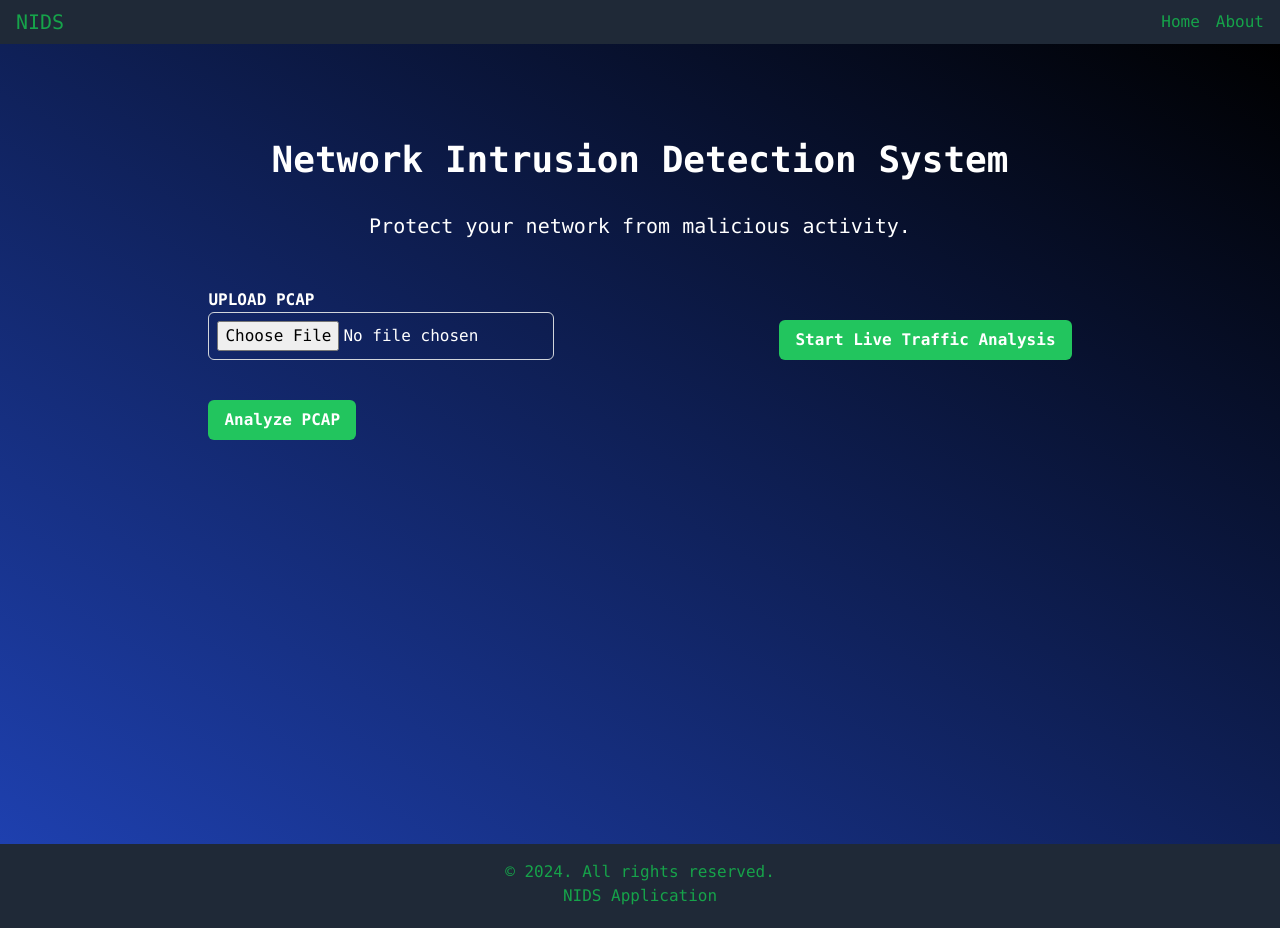
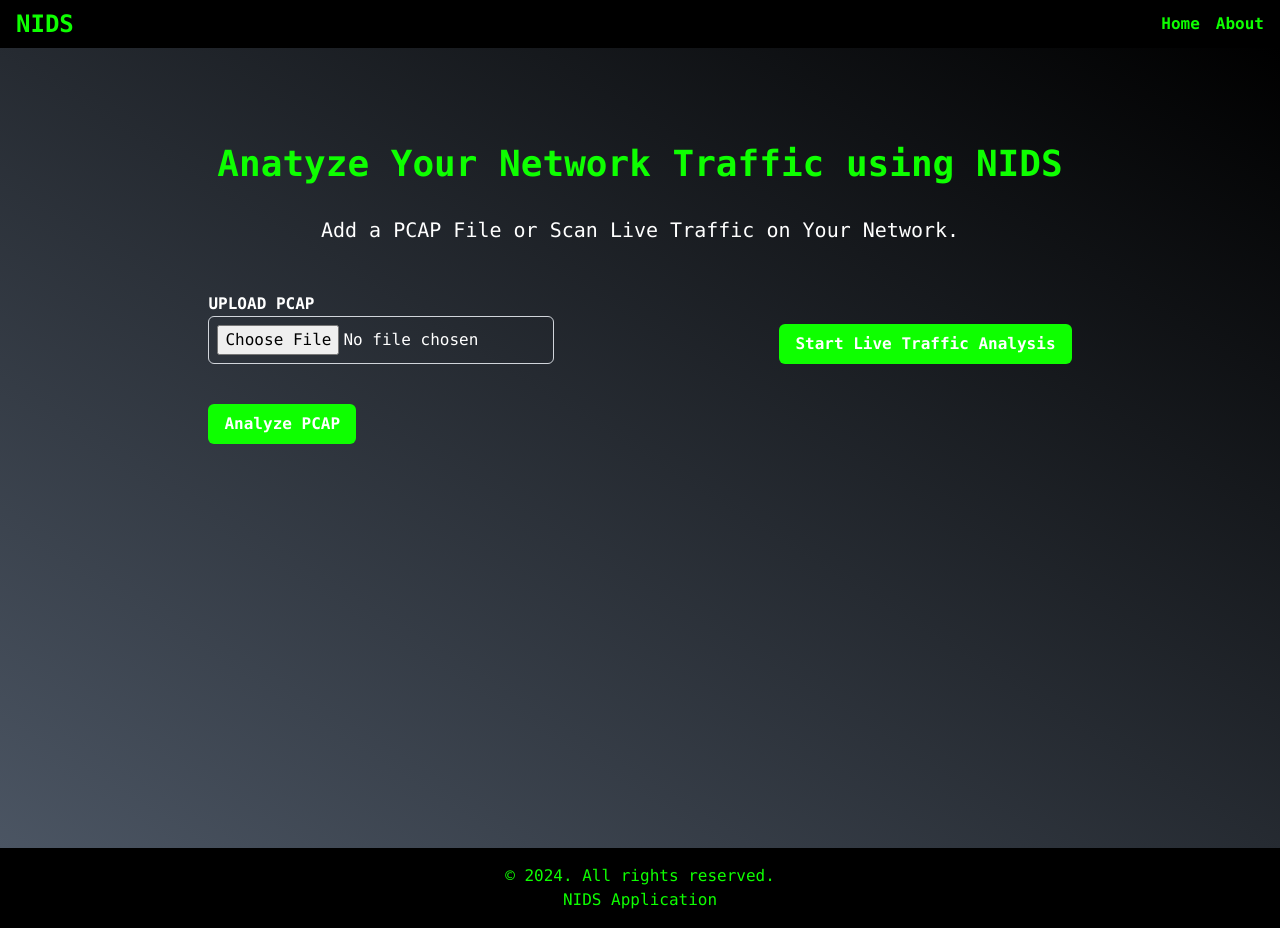
Before and after one commit to Network-Intrusion-Detection-System-BE/NIDS, a Django app: page /scanNetwork/ in a window 1280 px wide. Before the commit the page ends 905 px from the top, so only its background shows below. Run offline with Django 5.2, Linux system fonts and the light colour scheme; parts of the project's set-up code (start-up, migrations or seed data) failed here and were passed over; some libraries are stand-ins or nearby versions.

Commit message:
Made UI Changes

```diff
--- a/NIDS/NIDSApp/templates/NIDSApp/scan.html
+++ b/NIDS/NIDSApp/templates/NIDSApp/scan.html
@@ -4,13 +4,13 @@
 Scan Packets
 {% endblock title %}
 {% block content %}
-    <div class="bg-gradient-to-bl from-black to-blue-800 min-h-screen text-white p-24">
+    <div class="bg-gradient-to-bl from-black to-gray-600 min-h-screen text-white p-24 my-auto mx-auto">
     <div class="flex flex-col justify-center items-center text-white">
-      <p class="text-4xl font-bold text-center mb-8">
-        Network Intrusion Detection System
+      <p class="text-4xl text-[#0eff00] font-bold text-center mb-8">
+        Anatyze Your Network Traffic using NIDS
       </p>
       <p class="text-xl text-white text-center mb-12">
-        Protect your network from malicious activity.
+        Add a PCAP File or Scan Live Traffic on Your Network.
       </p>
     </div>
     <!-- Bottom Part -->
@@ -36,7 +36,7 @@ Scan Packets
             </div>
             <button
               type="submit"
-              class="disabled:opacity-50 bg-green-500 hover:bg-green-600 text-white font-bold py-2 px-4 rounded-md focus:outline-none focus:ring-2 focus:ring-offset-2 focus:ring-blue-700 disabled:cursor-not-allowed"
+              class="disabled:opacity-50 bg-[#0eff00] hover:bg-[#1fc600] text-white font-bold py-2 px-4 rounded-md focus:outline-none focus:ring-2 focus:ring-offset-2 focus:ring-blue-700 disabled:cursor-not-allowed"
             >
               Analyze PCAP
             </button>
@@ -46,7 +46,7 @@ Scan Packets
       <form method="get" action="{% url 'scanLiveTraffic' %}">
         <div class="mt-8 text-center">
           <button
-            class="bg-green-500 hover:bg-green-600 text-white font-bold py-2 px-4 rounded-md focus:outline-none focus:ring-2 focus:offset-2 focus:ring-green-700"
+            class="bg-[#0eff00] hover:bg-[#1fc600] text-white font-bold py-2 px-4 rounded-md focus:outline-none focus:ring-2 focus:offset-2 focus:ring-green-700"
             type="submit"
           >
             Start Live Traffic Analysis
--- a/NIDS/NIDSApp/views.py
+++ b/NIDS/NIDSApp/views.py
@@ -142,6 +142,7 @@ def scanAttacks(file_name):
                 else:
                     src_bytes = 0
                     dst_bytes = 0
+
             # 9. Urgent: Only for TCP packets
                 if 'TCP' in packet:
                     urgent = int(packet.tcp.urgent_pointer)
@@ -219,7 +220,7 @@ def scanAttacks(file_name):
                         break
             except AttributeError as e:
                 pass
-        # print(result_array)
+        # print(len(result_array))
         return result_array
 
 def home(request):
@@ -256,7 +257,7 @@ def scanPCAP(request):
 def scanLiveTraffic(request):
     asyncio.set_event_loop(loop)
     capture = pyshark.LiveCapture(interface='Wi-Fi')
-    capture.sniff(timeout=5)
+    capture.sniff(timeout=3)
 
     result_array = []
 
@@ -463,7 +464,7 @@ def scanLiveTraffic(request):
                 # packet_array.append(attack_encoding[attack_type[0]])
                 packet_array.append(attack_encoding[model.predict([packet_array])[0]])
                 result_array.append(packet_array)
-                if(n==50):
+                if(n==20):
                     break
         except AttributeError as e:
             pass
--- a/NIDS/templates/base.html
+++ b/NIDS/templates/base.html
@@ -6,10 +6,10 @@
     <script src="https://cdn.tailwindcss.com"></script>
     <title>NIDS: {% block title %}{% endblock title %}</title></head>
 <body class="font-mono">
-    <nav class="bg-gray-800 dark:bg-gray-900">
+    <nav class="bg-black dark:bg-gray-900">
         <div class="container mx-auto px-4 py-2 flex justify-between items-center">
-            <a href="/" class="text-green-600 text-xl font-bolder">NIDS</a>
-            <ul class="flex space-x-4 text-green-600">
+            <a href="/" class="text-[#0eff00] text-2xl font-bold">NIDS</a>
+            <ul class="flex space-x-4 text-[#0eff00] text-medium font-bold">
                 <li><a href="/">Home</a></li>
                 <li><a href="#">About</a></li>
                 {% comment %} <li><a href="#">Contact</a></li> {% endcomment %}
@@ -18,9 +18,9 @@
     </nav>
     {% block content %}
     {% endblock content %}
-    <footer class="text-center py-4 bg-gray-800 dark:bg-gray-900">
-        <p class="space-x-4 text-green-600">&copy; 2024. All rights reserved.</p>
-        <p class="space-x-4 text-green-600">NIDS Application</p>
+    <footer class="text-center py-4 bg-black dark:bg-gray-900">
+        <p class="space-x-4 text-[#0eff00]">&copy; 2024. All rights reserved.</p>
+        <p class="space-x-4 text-[#0eff00]">NIDS Application</p>
     </footer>
 </body>
 </html>
```
Also changed, not shown: NIDS/NIDSApp/templates/NIDSApp/index.html (+3 -5 lines), NIDS/NIDSApp/templates/NIDSApp/results1.html (+8 -4 lines).
